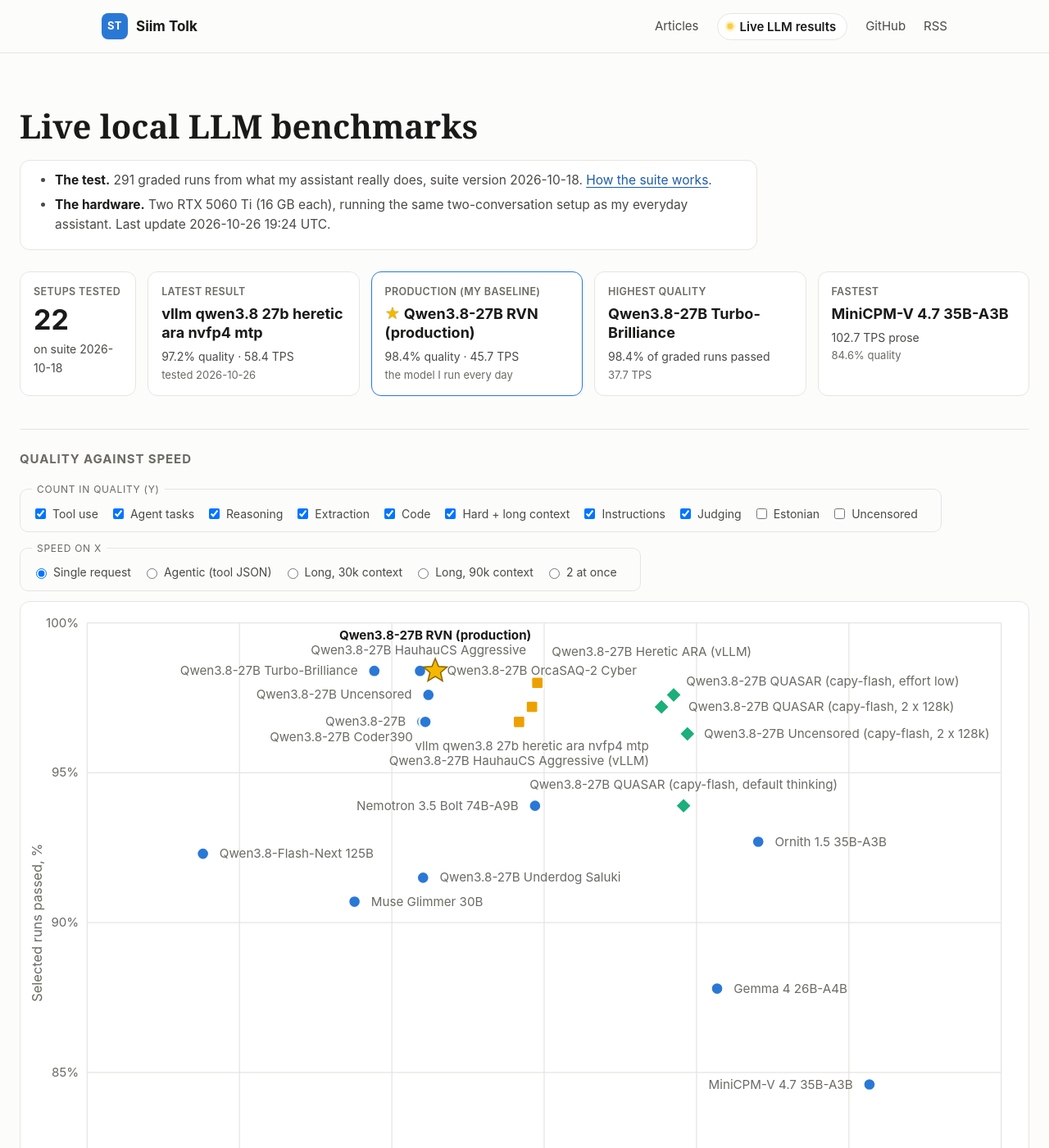
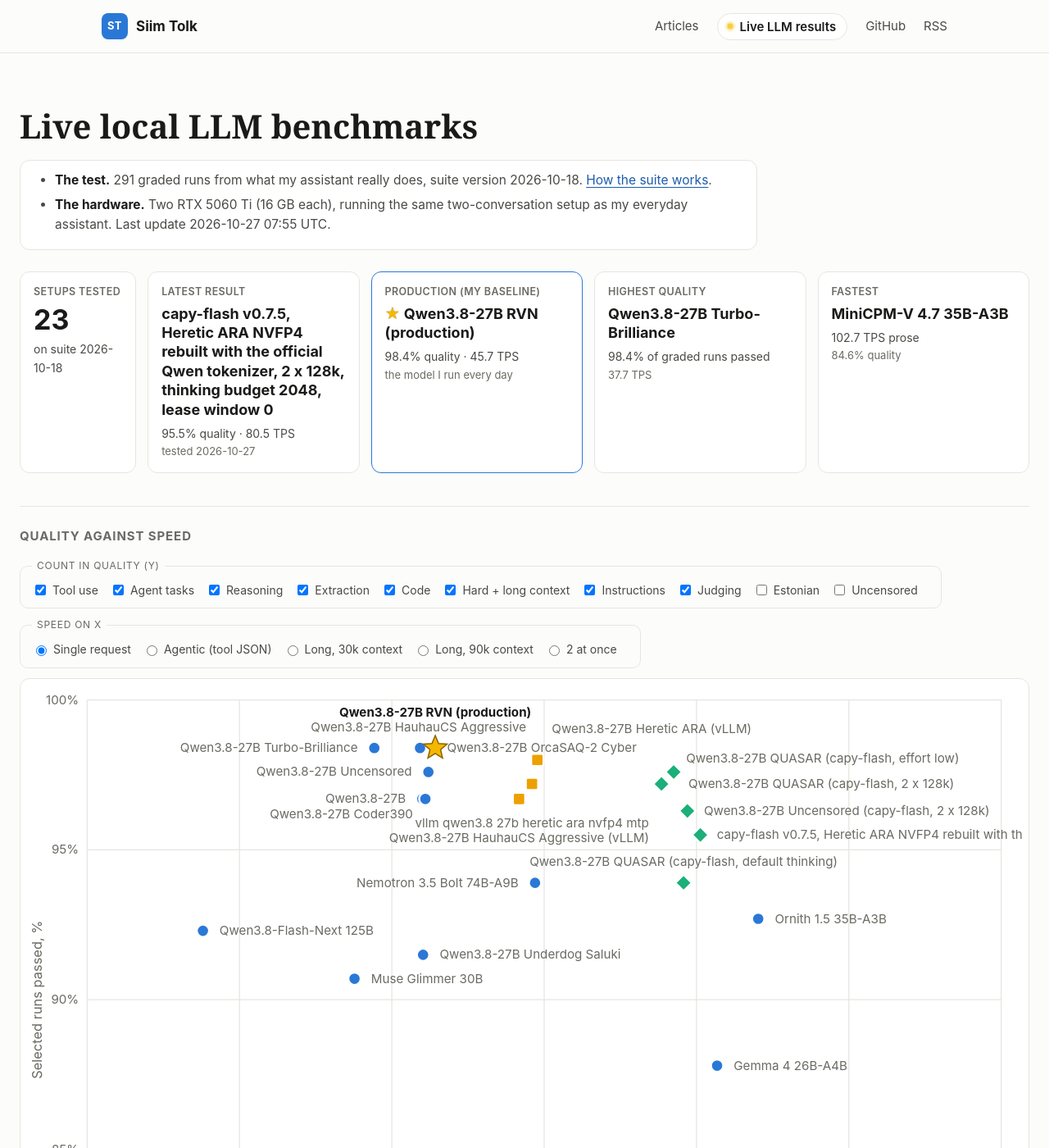
Before and after one commit to siimtolk/siimtolk.github.io, a Jekyll site: the page built from results/index.html, in a window 1280 px wide and 1400 px high. Shown: the whole window at 82% size. Built offline with Jekyll 4.4.1, drawn with Linux system fonts in a browser that asks for light colours; some of the changed text lies outside the part shown.

Commit message:
Live results: capy-flash v0.7.5, Heretic ARA NVFP4 rebuilt with the official Qwen tokenizer, 2 x 128k, thinking budget 2048, lease window 0, 23 setups on suite 2026-10-18

```diff
--- a/_data/results.json
+++ b/_data/results.json
@@ -1,10 +1,85 @@
 {
- "generated": "2026-10-26 19:24 UTC",
+ "generated": "2026-10-27 07:55 UTC",
  "suite": "2026-10-18",
  "graded_cases": 291,
  "older_suite_runs": 0,
  "production": "qwen3.8-27b-rvn_iq4xs_2gpu_128k_suite2026-10-18_b11707",
  "models": [
+  {
+   "key": "exp-20261027-capy-heretic-ara-retry",
+   "label": "exp-20261027-capy-heretic-ara-retry",
+   "url": null,
+   "name": "capy-flash v0.7.5, Heretic ARA NVFP4 rebuilt with the official Qwen tokenizer, 2 x 128k, thinking budget 2048, lease window 0",
+   "short": "capy-flash v0.7.5, Heretic ARA NVFP4 rebuilt with the official Qwen tokenizer, 2 x 128k, thinking budget 2048, lease window 0",
+   "title": "capy-flash v0.7.5, Heretic ARA NVFP4 rebuilt with the official Qwen tokenizer, 2 x 128k, thinking budget 2048, lease window 0",
+   "backend": "capy-flash",
+   "traits": "",
+   "kind": "capy",
+   "detail": "",
+   "sections": {
+    "tools": [
+     40,
+     42
+    ],
+    "agent": [
+     44,
+     48
+    ],
+    "reason": [
+     30,
+     30
+    ],
+    "extract": [
+     14,
+     15
+    ],
+    "code": [
+     21,
+     24
+    ],
+    "hard": [
+     47,
+     48
+    ],
+    "instruct": [
+     21,
+     21
+    ],
+    "judge": [
+     18,
+     18
+    ]
+   },
+   "date": "2026-10-27",
+   "started": "2026-10-27 09:02:56",
+   "production": false,
+   "graded": [
+    235,
+    246
+   ],
+   "pct": 95.5,
+   "estonian": [
+    36,
+    45
+   ],
+   "uncensored": [
+    5,
+    11
+   ],
+   "nothink": [
+    89,
+    96
+   ],
+   "minutes": 49.8,
+   "prose": 80.5,
+   "tool_json": 113.4,
+   "prompt_30k": 2847.4,
+   "parallel": 135.9,
+   "followup_ttft": 0.21,
+   "decode_30k": 73.9,
+   "decode_90k": 68.4,
+   "latest": true
+  },
   {
    "key": "vllm-qwen3.8-27b-heretic-ara-nvfp4-mtp_vllm0.32_tp2",
    "label": "vllm-qwen3.8-27b-heretic-ara-nvfp4-mtp_vllm0.32_tp2",
```
